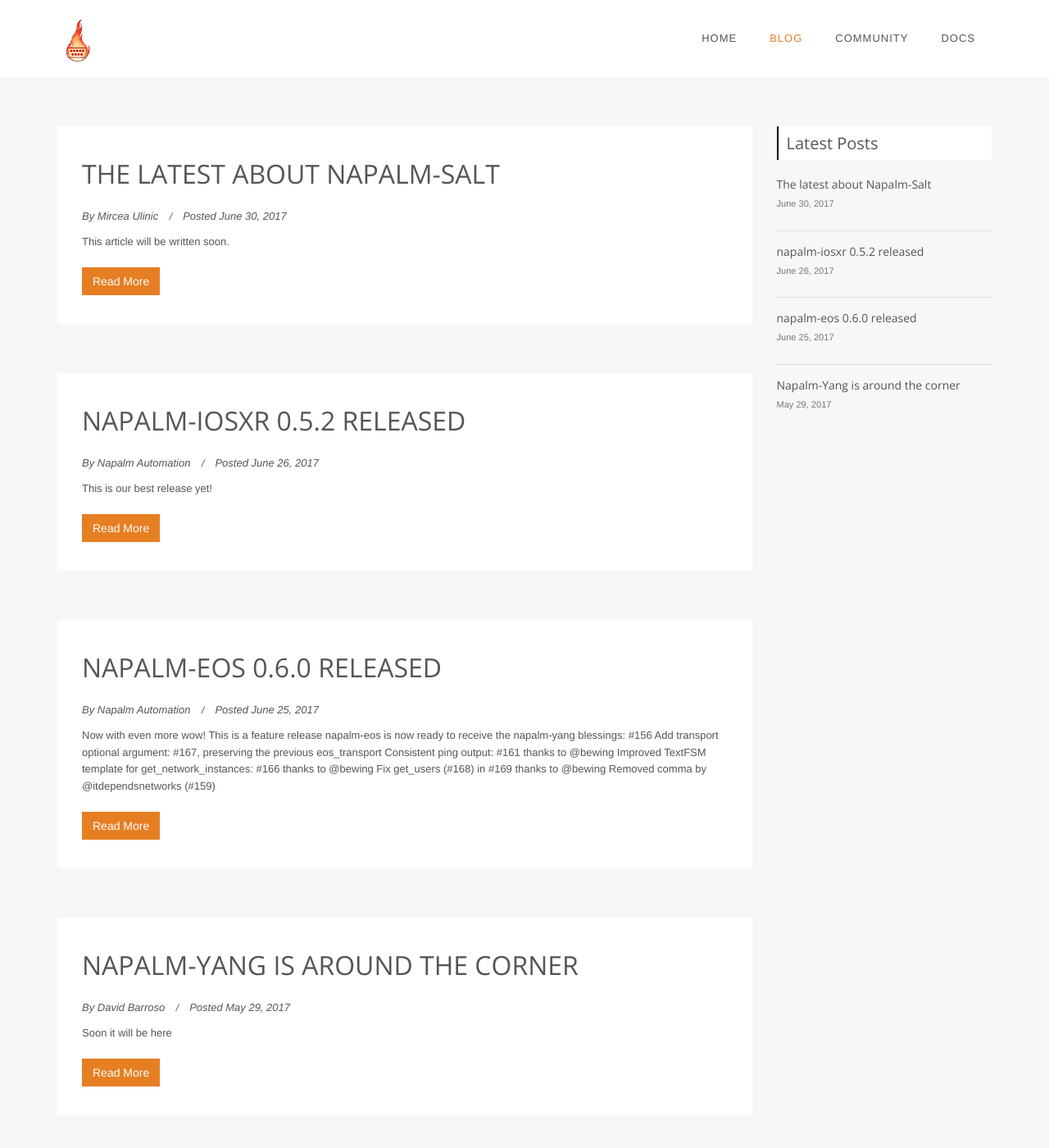
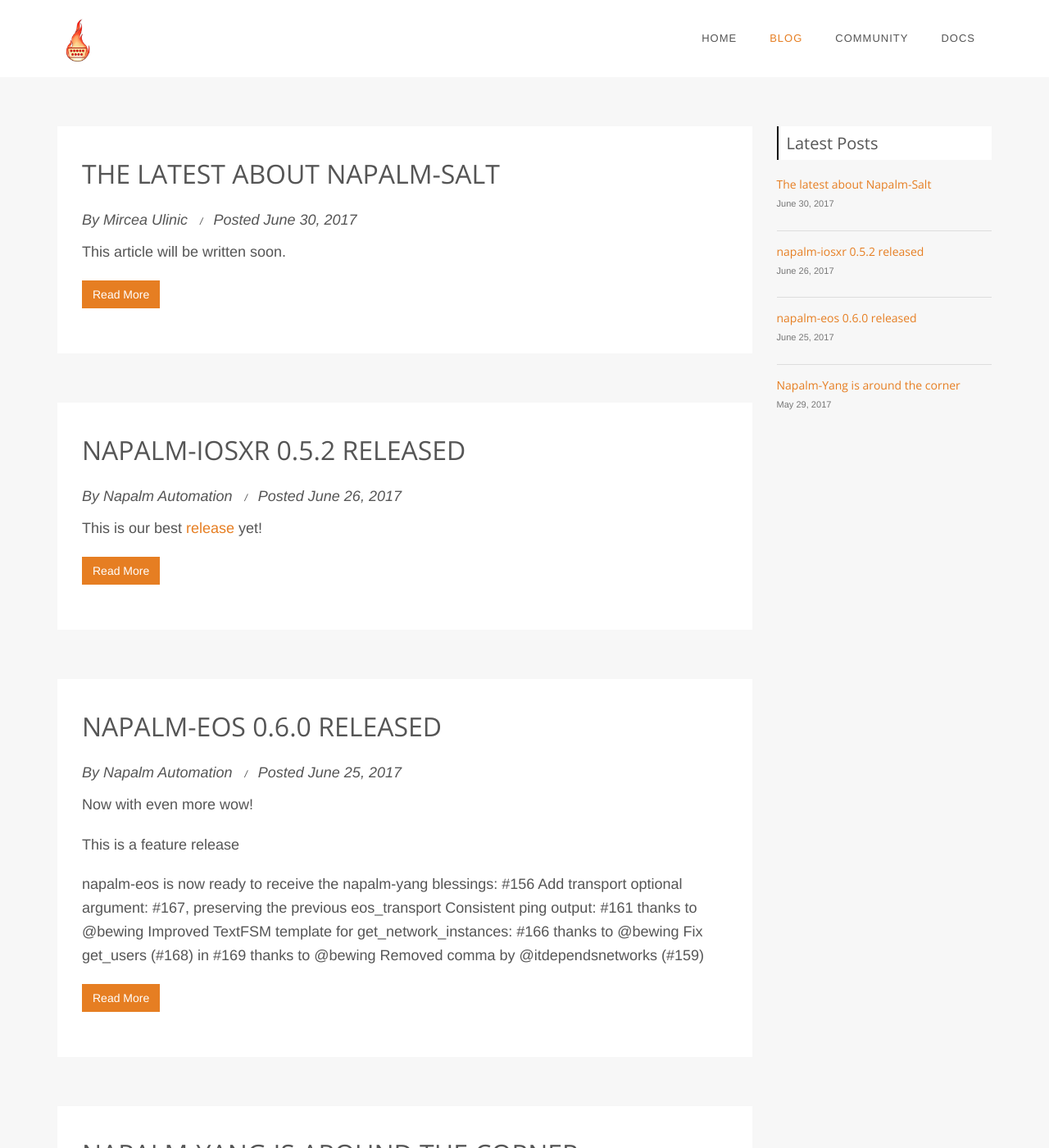
Before and after one commit to napalm-automation/napalm-automation.github.io, a Jekyll site: the page built from blog/index.html, in a window 1280 px wide and 1400 px high. Shown: the whole window at 82% size. Built offline with Jekyll 4.4.1, drawn with Linux system fonts in a browser that asks for light colours; the list of posts is cut into pages by our own code.

Commit message:
Design work

```diff
--- a/_data/cache.yml
+++ b/_data/cache.yml
@@ -1,2 +1,2 @@
 # Poor man's cache busting...
-timestamp: "201707121508"
+timestamp: "201707131435"
--- a/_includes/archive-single.html
+++ b/_includes/archive-single.html
@@ -13,8 +13,9 @@
       <li>By {% if profile %}<a href="{{ site.url }}{{ profile.url }}">{{ author.name }}</a>{% else %}{{ author.name }}{% endif %}</li>
       <li>Posted {{ post.date | date: '%B %d, %Y' }}</li>
     </ul>
-    <p>{{ post.content | split:"<!--more-->" | first | strip_html }}</p>
-    <a href="{{ post.url }}"><button class="btn-u btn-u-orange" type="button">Read More</button></a>
+    {{ post.content | split:"<!--more-->" | first }}
+
+    <p><a href="{{ post.url }}"><button class="btn-u btn-u-orange" type="button">Read More</button></a></p>
   </div>
 </div>
 <!-- End Blog Posts -->
--- a/_sass/custom.scss
+++ b/_sass/custom.scss
@@ -16,3 +16,12 @@
     background-size: cover;
     background-position: center center;
 }
+
+
+li a {
+    color: #e67e22;
+}
+
+.news-v3 {
+    font-size: 18px;
+}
```
